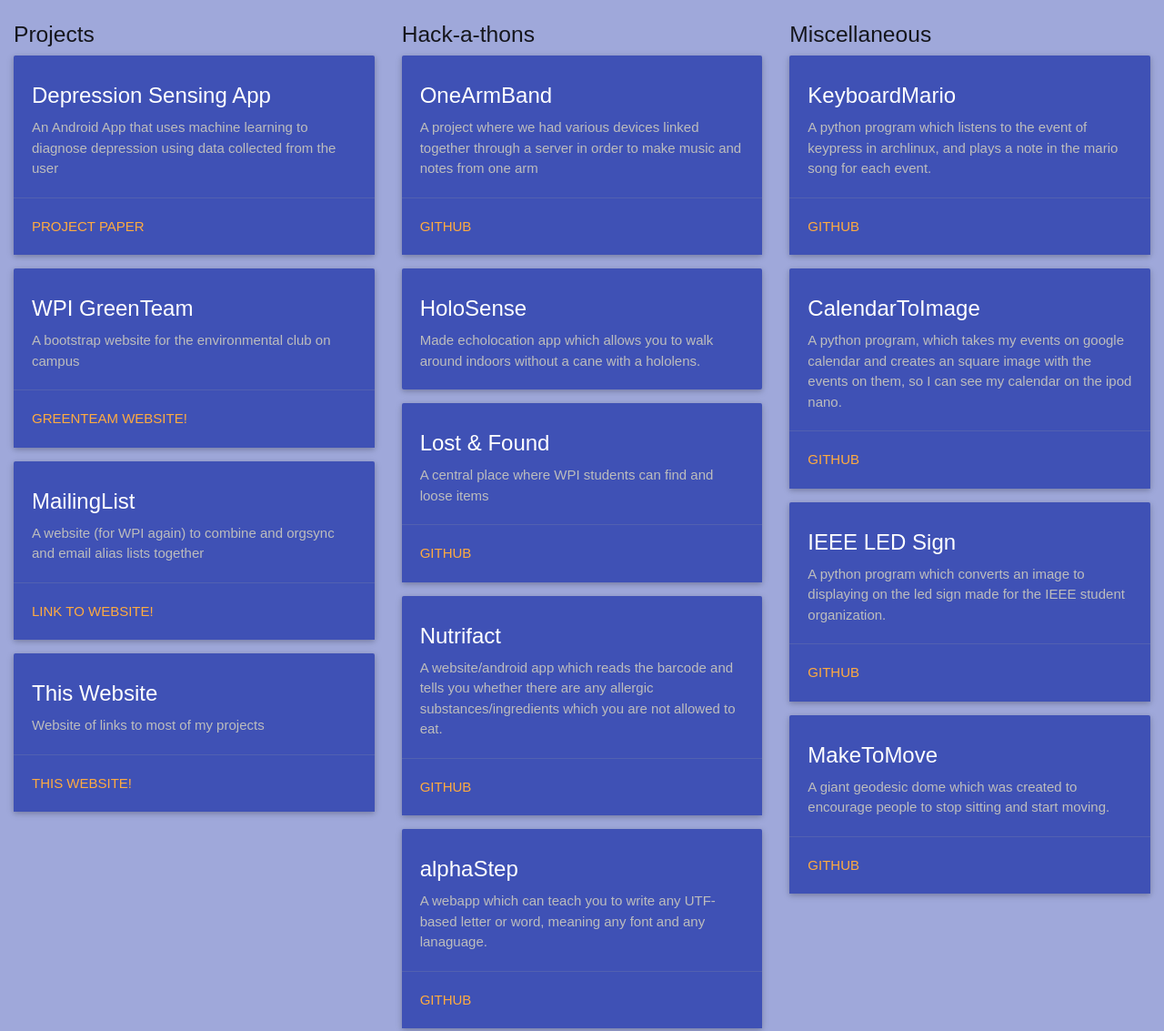
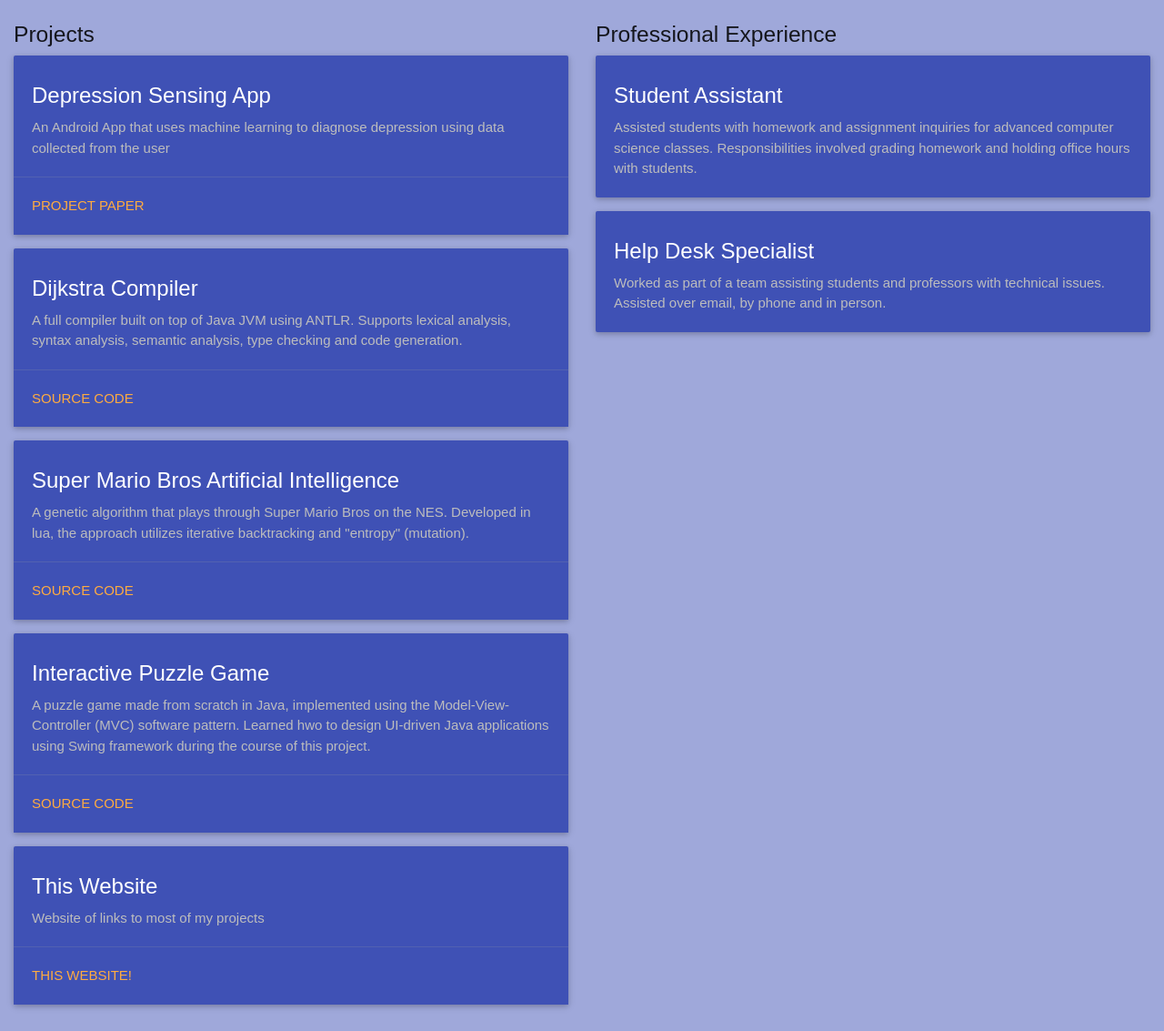
Before and after one commit to wootsy12/wootsy12.github.io, a plain HTML site: page index.html in a window 1280 px wide. Shown: the part 240-1373 px from the top of the page at 91% size. Drawn offline with Linux system fonts and the light colour scheme; a web font is replaced by a local one.

Commit message:
Initial Commit

```diff
--- a/ProjectList.json
+++ b/ProjectList.json
@@ -11,90 +11,41 @@
 		  "linkName": "Project Paper"
         },
         {
-          "title": "WPI GreenTeam",
-          "description": "A bootstrap website for the environmental club on campus",
-          "link": "http://greenteam.wpi.edu",
-          "linkName": "GreenTeam Website!"
+          "title": "Dijkstra Compiler",
+          "description": "A full compiler built on top of Java JVM using ANTLR. Supports lexical analysis, syntax analysis, semantic analysis, type checking and code generation.",
+          "link": "https://github.com/wootsy12/My-Compiler",
+          "linkName": "Source code"
         },
         {
-          "title": "MailingList",
-          "description": "A website (for WPI again) to combine and orgsync and email alias lists together",
-          "link": "https://binamkayastha.github.io/Maillist",
-          "linkName": "Link to website!"
+          "title": "Super Mario Bros Artificial Intelligence",
+          "description": "A genetic algorithm that plays through Super Mario Bros on the NES. Developed in lua, the approach utilizes iterative backtracking and \"entropy\" (mutation). ",
+          "link": "https://github.com/wootsy12/Mario-AI",
+          "linkName": "Source code"
+        },
+        {
+          "title": "Interactive Puzzle Game",
+          "description": "A puzzle game made from scratch in Java, implemented using the Model-View-Controller (MVC) software pattern. Learned hwo to design UI-driven Java applications using Swing framework during the course of this project.",
+          "link": "https://github.com/jfeeley13/Kabasuji",
+          "linkName": "Source code"
         },
         {
           "title": "This Website",
           "description": "Website of links to most of my projects",
-          "link": "https://binamkayastha.github.io",
+          "link": "https://wootsy12.github.io/index.html",
           "linkName": "This website!"
         }
     ]
   },
   {
-    "name": "Hack-a-thons",
+    "name": "Professional Experience",
     "list": [
       {
-        "title": "OneArmBand",
-        "description": "A project where we had various devices linked together through a server in order to make music and notes from one arm",
-        "link": "https://github.com/OnlineHackathon/OneArmBand",
-        "linkName": "Github"
+        "title": "Student Assistant",
+        "description": "Assisted students with homework and assignment inquiries for advanced computer science classes. Responsibilities involved grading homework and holding office hours with students."
       },
       {
-        "title": "HoloSense",
-        "description": "Made echolocation app which allows you to walk around indoors without a cane with a hololens."
-      },
-      {
-        "title": "Lost & Found",
-        "description": "A central place where WPI students can find and loose items",
-        "link": "https://github.com/zombifier/lost-found",
-        "linkName": "Github"
-      },
-      {
-        "title": "Nutrifact",
-        "description": "A website/android app which reads the barcode and tells you whether there are any allergic substances/ingredients which you are not allowed to eat.",
-        "link": "https://github.com/christinakayastha/NutriFact",
-        "linkName": "Github"
-      },
-      {
-        "title": "alphaStep",
-        "description": "A webapp which can teach you to write any UTF-based letter or word, meaning any font and any lanaguage.",
-        "link": "https://github.com/binamkayastha/alphaWorm",
-        "linkName": "Github"
-      },
-      {
-        "title": "Todo list platform",
-        "description": "A website combining the trello and habitica api to have a central place to look at your different todolists together.",
-        "link": "http://binamkayastha.github.io/todolist-platform/public/index.html",
-        "linkName": "Link to project website"
-      }
-    ]
-  },
-  {
-    "name": "Miscellaneous",
-    "list": [
-      {
-        "title": "KeyboardMario",
-        "description": "A python program which listens to the event of keypress in archlinux, and plays a note in the mario song for each event.",
-        "link": "https://github.com/binamkayastha/KeyboardMario",
-        "linkName": "Github"
-      },
-      {
-        "title": "CalendarToImage",
-        "description": "A python program, which takes my events on google calendar and creates an square image with the events on them, so I can see my calendar on the ipod nano.",
-        "link": "https://github.com/binamkayastha/CalendarToImage",
-        "linkName": "Github"
-      },
-      {
-        "title": "IEEE LED Sign",
-        "description": "A python program which converts an image to displaying on the led sign made for the IEEE student organization.",
-        "link": "https://github.com/binamkayastha/IEEE_LED_Sign",
-        "linkName": "Github"
-      },
-      {
-        "title": "MakeToMove",
-        "description": "A giant geodesic dome which was created to encourage people to stop sitting and start moving.",
-        "link": "https://github.com/binamkayastha/MakeToMove",
-        "linkName": "Github"
+        "title": "Help Desk Specialist",
+        "description": "Worked as part of a team assisting students and professors with technical issues. Assisted over email, by phone and in person."
       }
     ]
   }
--- a/index.html
+++ b/index.html
@@ -24,7 +24,9 @@
             <!-- https://css-tricks.com/snippets/css/a-guide-to-flexbox/ -->
 
             <div class="row">
-
+                <div class="col s1 aligned-block"></div>
+                <div class="col s3 aligned-block"></div>
+                <div class="col s1 aligned-block"></div>
                 <div class="col s6 aligned-block" style="margin-top: 15px">
                     <div class="row"> <!-- Todo: Change this to ng-repeat-->
                         <div class="aligned-block">
```
Also changed, not shown: headshot-transparent-small.png (added), headshot-transparent.png (added), headshot-transparent2.png (added), headshot.jpg (added).
